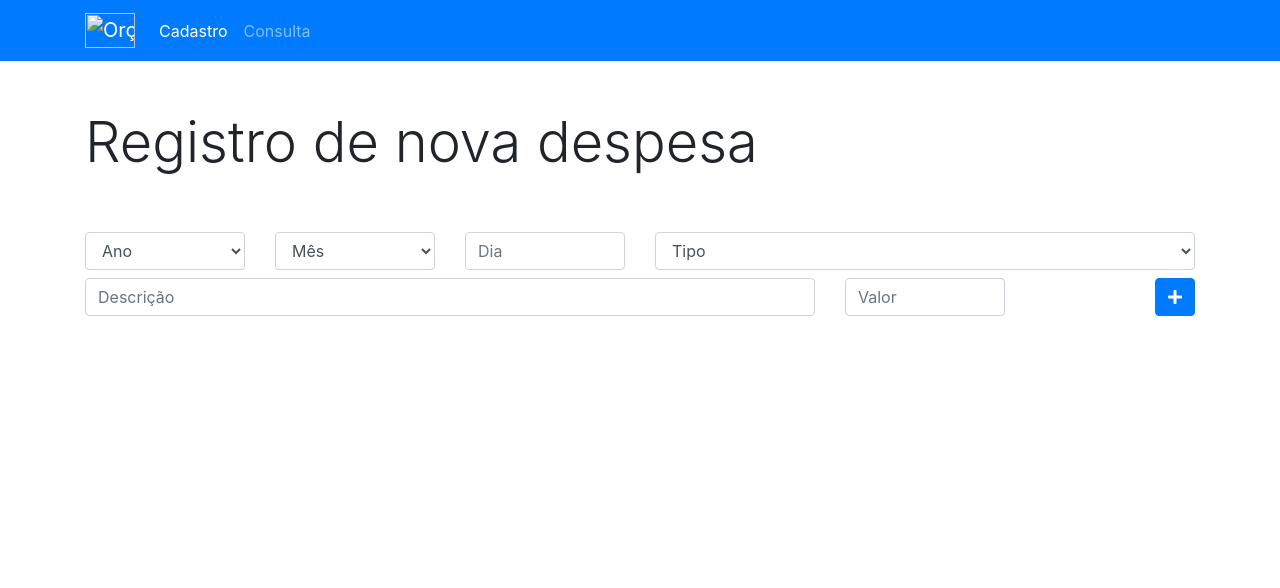
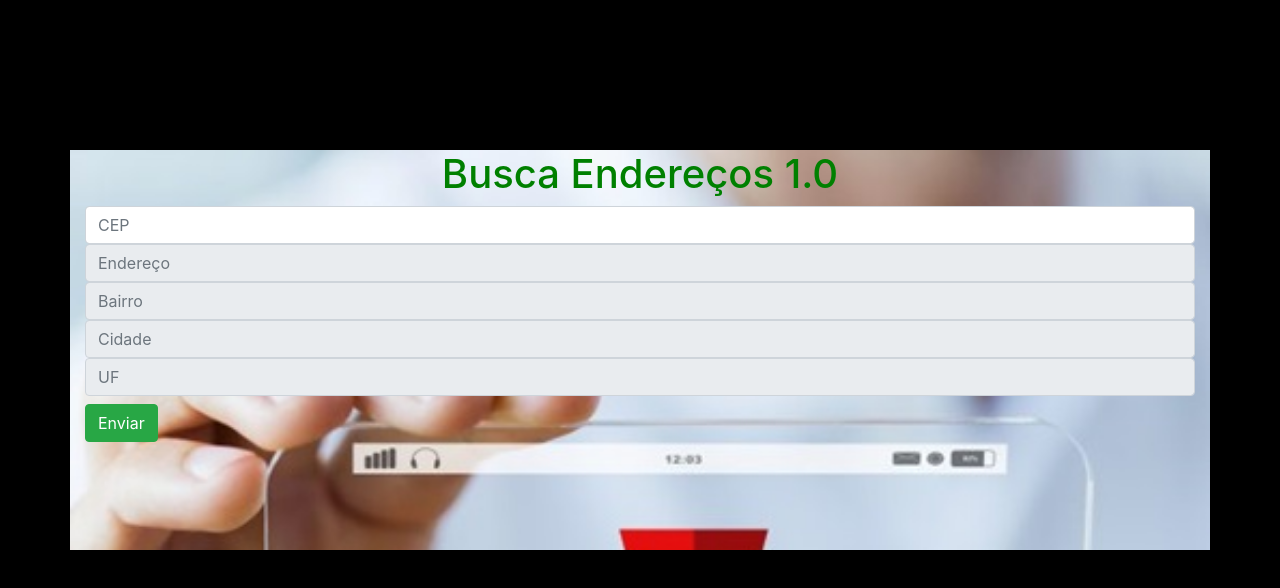
Before and after one commit to Fabriciobw/BuscaCep, a plain HTML site: page index.html in a window 1280 px wide. Drawn offline with nearby package versions, Linux system fonts and the light colour scheme.

Commit message:
página criada versão 1.0

```diff
--- a/CSS/Estilo.css
+++ b/CSS/Estilo.css
@@ -0,0 +1,29 @@
+*{
+	margin: 0;
+	padding: 0;
+	border: 0;
+
+}
+
+
+.container{
+
+	background-color: white;
+	background-image: url("../capa.jpg");
+	background-repeat: no-repeat;
+	background-size: cover;
+	width:700px;
+	height: 400px;
+	position: absolute;
+	left: 50%;
+	top: 150px;
+	transform: translateX(-50%);
+}
+
+
+
+ .buscador > h1{
+ 	color: green;
+	text-align: center;
+
+}
--- a/index.html
+++ b/index.html
@@ -1,132 +1,58 @@
 <html>
   <head>
     <meta charset="utf-8" />
-    <title>Orçamento pessoal</title>
+    <title>Buscador de Endereços</title>
+    <link rel="stylesheet" type="text/css" href="CSS/Estilo.css">
+    <link rel="stylesheet" href="https://stackpath.bootstrapcdn.com/bootstrap/4.1.3/css/bootstrap.min.css" integrity="sha384-MCw98/SFnGE8fJT3GXwEOngsV7Zt27NXFoaoApmYm81iuXoPkFOJwJ8ERdknLPMO" crossorigin="anonymous">
 
-    <!-- Bootstrap início -->
-    <link rel="stylesheet" href="https://maxcdn.bootstrapcdn.com/bootstrap/4.0.0/css/bootstrap.min.css" integrity="sha384-Gn5384xqQ1aoWXA+058RXPxPg6fy4IWvTNh0E263XmFcJlSAwiGgFAW/dAiS6JXm" crossorigin="anonymous">
+    <script>
+      function getDadosEnderecoPorCEP() {
 
-    <script src="https://code.jquery.com/jquery-3.2.1.slim.min.js" integrity="sha384-KJ3o2DKtIkvYIK3UENzmM7KCkRr/rE9/Qpg6aAZGJwFDMVNA/GpGFF93hXpG5KkN" crossorigin="anonymous"></script>
-    <script src="https://cdnjs.cloudflare.com/ajax/libs/popper.js/1.12.9/umd/popper.min.js" integrity="sha384-ApNbgh9B+Y1QKtv3Rn7W3mgPxhU9K/ScQsAP7hUibX39j7fakFPskvXusvfa0b4Q" crossorigin="anonymous"></script>
-    <script src="https://maxcdn.bootstrapcdn.com/bootstrap/4.0.0/js/bootstrap.min.js" integrity="sha384-JZR6Spejh4U02d8jOt6vLEHfe/JQGiRRSQQxSfFWpi1MquVdAyjUar5+76PVCmYl" crossorigin="anonymous"></script>
-    <!-- Bootstrap fim -->
+        cep = document.getElementById('cep').value
 
-    <!-- Font Awesome -->
-    <script defer src="https://use.fontawesome.com/releases/v5.0.8/js/all.js"></script>
+        let url = 'https://viacep.com.br/ws/'+cep+'/json/unicode/'
 
-    <script src="app.js"></script>
+        let xmlHttp = new XMLHttpRequest()
+        xmlHttp.open('GET', url)
+
+        xmlHttp.onreadystatechange = () => {
+          if(xmlHttp.readyState == 4 && xmlHttp.status == 200) {
+            let dadosJSONText = xmlHttp.responseText
+            let dadosJSONObj = JSON.parse(dadosJSONText)
+
+            document.getElementById('endereco').value = dadosJSONObj.logradouro
+            document.getElementById('bairro').value = dadosJSONObj.bairro
+            document.getElementById('cidade').value = dadosJSONObj.localidade
+            document.getElementById('uf').value = dadosJSONObj.uf
+            console.log('dadosJSONObj')
+          }
+        }
+
+        xmlHttp.send()
+      }
+    </script>
 
   </head>
 
-  <body>
 
 
-    <nav class="navbar navbar-expand-lg navbar-dark bg-primary mb-5">
+  <body style="background-color: black">
       <div class="container">
-        <a class="navbar-brand" href="#">
-           <img src="logo.png" width="50" height="35" alt="Orçamento pessoal">
-        </a>
-        <button class="navbar-toggler" type="button" data-toggle="collapse" data-target="#navbarSupportedContent" aria-controls="navbarSupportedContent" aria-expanded="false" aria-label="Toggle navigation">
-          <span class="navbar-toggler-icon"></span>
-        </button>
+        <div class="buscador">
 
-        <div class="collapse navbar-collapse" id="navbarSupportedContent">
-          <ul class="navbar-nav mr-auto">
-            <li class="nav-item active">
-              <a class="nav-link" href="index.html">Cadastro</a>
-            </li>
-            <li class="nav-item">
-              <a class="nav-link" href="consulta.html">Consulta</a>
-            </li>
-          </ul>
+          <h1>Busca Endereços 1.0</h1>
 
-        </div>
+          <input type="text" class="form-control" placeholder="CEP" id="cep" />
+
+          <input type="text" class="form-control" placeholder="Endereço" readonly id="endereco" />
+          <input type="text" class="form-control" placeholder="Bairro" readonly id="bairro" />
+          <input type="text" class="form-control" placeholder="Cidade" readonly id="cidade" />
+          <input type="text" class="form-control mb-2" placeholder="UF" readonly id="uf"/>
+
+
+          <button type="button" class="btn btn-success" onClick="getDadosEnderecoPorCEP()">Enviar</button>
+       </div>
       </div>
-    </nav>
-
-    <div class="container">
-      <div class="row">
-        <div class="col mb-5">
-          <h1 class="display-4">Registro de nova despesa</h1>
-        </div>
-      </div>
-
-      <div class="row mb-2">
-        <div class="col-md-2">
-          <select class="form-control" id="ano">
-            <option value="">Ano</option>
-            <option value="2018">2018</option>
-          </select>
-        </div>
-
-        <div class="col-md-2">
-          <select class="form-control" id="mes">
-            <option value="">Mês</option>
-            <option value="1">Janeiro</option>
-            <option value="2">Fevereiro</option>
-            <option value="3">Março</option>
-            <option value="4">Abril</option>
-            <option value="5">Maio</option>
-            <option value="6">Junho</option>
-            <option value="7">Julho</option>
-            <option value="8">Agosto</option>
-            <option value="9">Setembro</option>
-            <option value="10">Outubro</option>
-            <option value="11">Novembro</option>
-            <option value="12">Dezembro</option>
-          </select>
-        </div>
-
-        <div class="col-md-2">
-          <input type="text" class="form-control" placeholder="Dia" id="dia" />
-        </div>
-
-        <div class="col-md-6">
-          <select class="form-control" id="tipo">
-            <option value="">Tipo</option>
-            <option value="1">Alimentação</option>
-            <option value="2">Educação</option>
-            <option value="3">Lazer</option>
-            <option value="4">Saúde</option>
-            <option value="5">Transporte</option>
-          </select>
-        </div>
-      </div>
-
-      <div class="row">
-        <div class="col-md-8">
-          <input type="text" class="form-control" placeholder="Descrição" id="descricao" />
-        </div>
-
-        <div class="col-md-2">
-          <input type="text" class="form-control" placeholder="Valor" id="valor" />
-        </div>
-
-        <div class="col-md-2 d-flex justify-content-end">
-          <button type="button" class="btn btn-primary" onclick="cadastrarDespesa()">
-            <i class="fas fa-plus"></i>
-          </button>
-        </div>
-      </div>
-    </div>
-
-    <!-- Modal -->
-    <div class="modal fade" id="modalRegistraDespesa" tabindex="-1" role="dialog" aria-labelledby="exampleModalLabel" aria-hidden="true">
-      <div class="modal-dialog" role="document">
-        <div class="modal-content">
-          <div id="modal_titulo_div">
-            <h5 class="modal-title" id="modal_titulo"></h5>
-            <button type="button" class="close" data-dismiss="modal" aria-label="Close">
-              <span aria-hidden="true">&times;</span>
-            </button>
-          </div>
-          <div class="modal-body" id="modal_conteudo"></div>
-          <div class="modal-footer">
-            <button type="button" data-dismiss="modal" id="modal_btn">Voltar</button>
-          </div>
-        </div>
-      </div>
-    </div>
 
   </body>
 
```
Also changed, not shown: capa.jpg (added).
